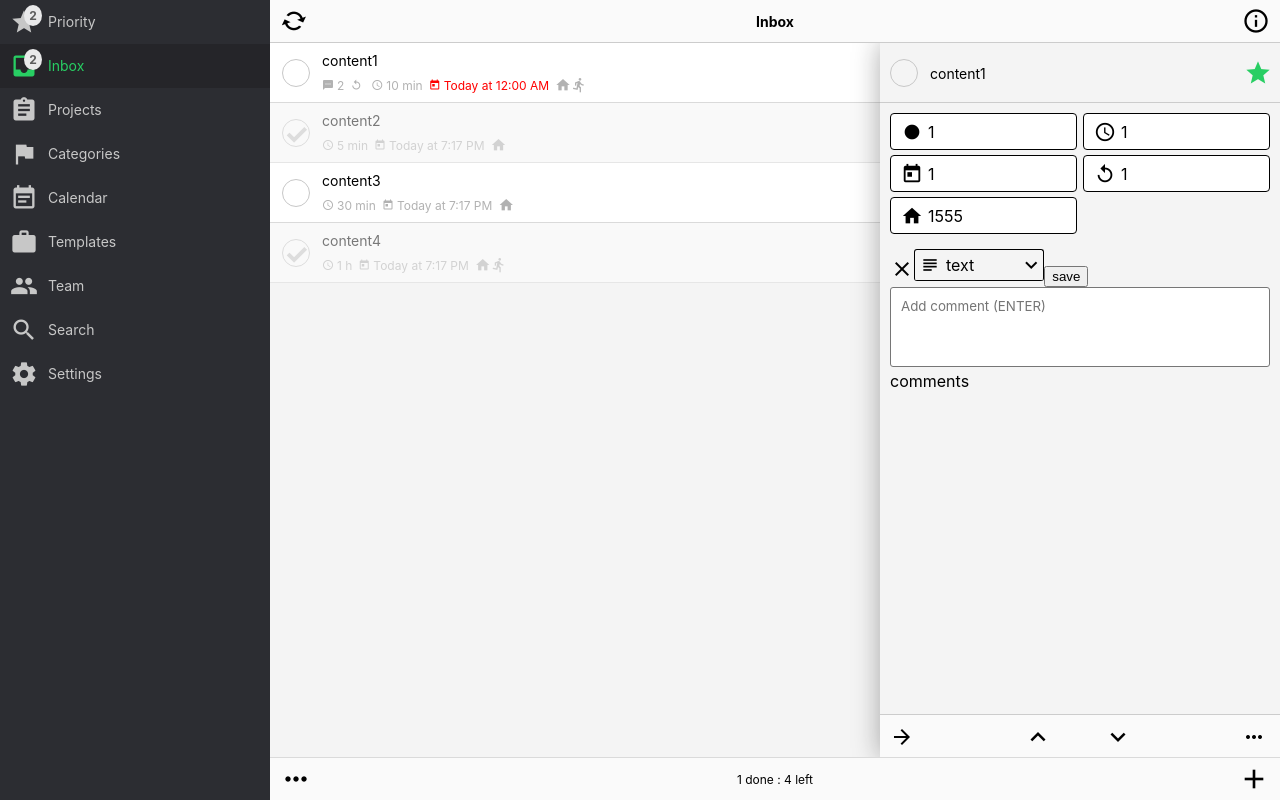
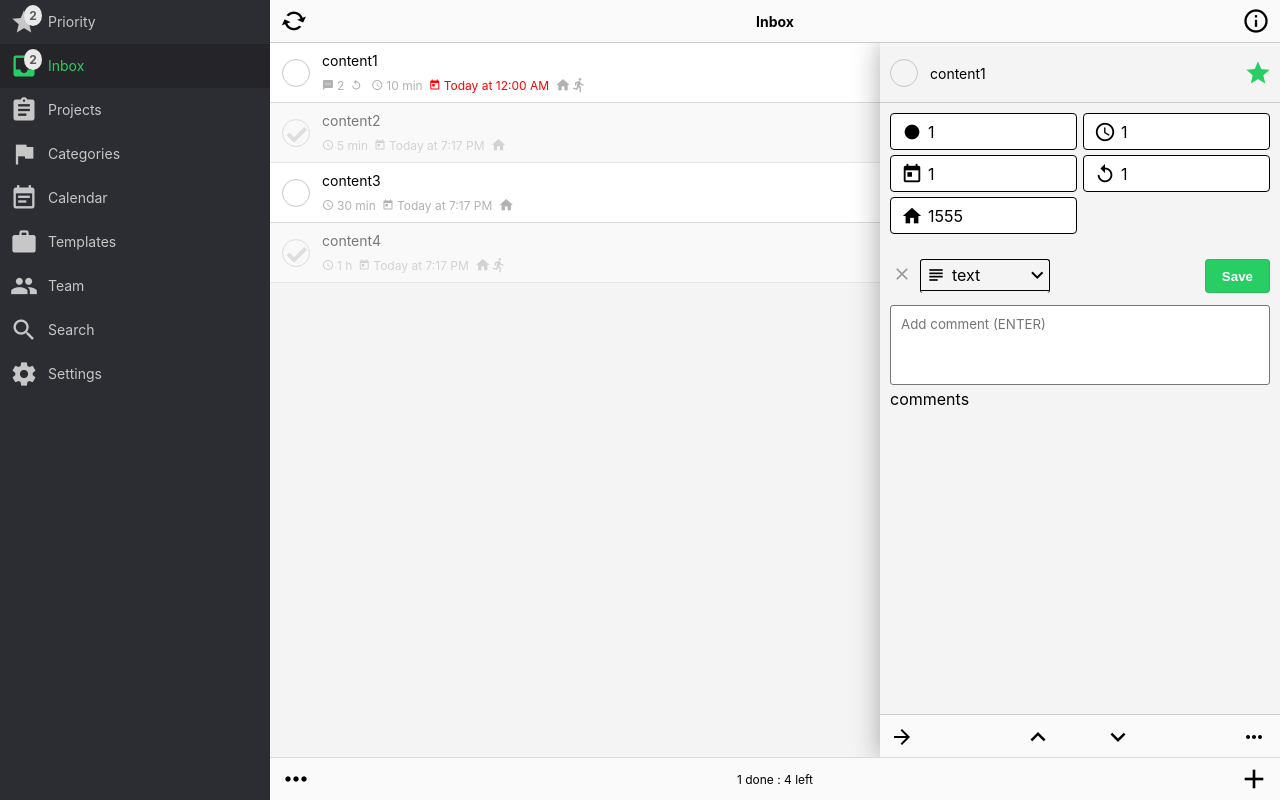
Before and after one commit to rafalrybicki/nozbe, a React (Create React App) app: page /inbox in a window 1280 px wide. Built offline with nearby package versions, Linux system fonts and the light colour scheme.

Commit message:
Add SelectCommentType

```diff
--- a/src/components/TaskDetails/NewComment.css
+++ b/src/components/TaskDetails/NewComment.css
@@ -1,5 +1,6 @@
 .new-comment {
   position: relative;
+  padding-top: 10px;
 }
 
 .new-comment textarea {
@@ -18,39 +19,27 @@
   min-height: 110px;
 }
 
-.new-comment .test {
-  background-color: red;
+.new-comment button {
+  display: inline-block;
+  height: 34px;
+  color: white;
+  border-radius: 4px;
+  background-color: #28ce63;
+  border: 1px solid rgba(21,21,21,0.1);
+  padding: 8px 16px;
+  outline: none;
+  font-weight: bold;
+  position: absolute;
+  right: 0;
+  cursor: pointer;
 }
 
-.select {
-  position: relative;
+.new-comment .close {
   display: inline-block;
-  border: 1px solid black;
-  border-bottom: none;
-  border-radius: 3px;
-  height: 32px;
-  overflow: hidden;
+  position: absolute;
+  top: 15px;
+  left: 2px;
+  font-size: 20px;
+  color: #999;
+  cursor: pointer;
 }
-
-.select:hover {
-  height: auto;
-}
-
-.select .down {
-  position: absolute;
-  right: 0;
-  top: 3px;
-}
-
-.select .option {
-  display: flex;
-  align-content: center;
-  border-bottom: 1px solid black;
-  padding: 5px;
-  padding-right: 30px;
-}
-
-.select .option .material-icons {
-  font-size: 20px;
-  margin-right: 6px;
-}
--- a/src/components/TaskDetails/NewComment.js
+++ b/src/components/TaskDetails/NewComment.js
@@ -1,29 +1,14 @@
 import React from 'react';
 import './NewComment.css'
+import SelectCommentType from './SelectCommentType'
 import Icon from '@material-ui/core/Icon';
 
 function NewComment(props) {
   return (
     <div className="new-comment">
-      <Icon>close</Icon>
-
-      <div className="select">
-        <Icon className="down">expand_more</Icon>
-        <div className="option" data-value="text">
-          <Icon>subject</Icon>
-          <span>text</span>
-        </div>
-        <div className="option" data-value="checklist">
-          <Icon>list</Icon>
-          <span>checklist</span>
-        </div>
-        <div className="option" data-value="attachment">
-          <Icon>attach_file</Icon>
-          <span>text</span>
-        </div>
-      </div>
-
-      <button>save</button>
+      <Icon className="close">close</Icon>
+      <SelectCommentType />
+      <button>Save</button>
       <textarea placeholder="Add comment (ENTER)" />
 
     </div>
--- /dev/null
+++ b/src/components/TaskDetails/SelectCommentType.css
@@ -0,0 +1,35 @@
+.select {
+  margin-left: 30px;
+  position: relative;
+  display: inline-block;
+  border: 1px solid black;
+  border-bottom: none;
+  border-radius: 3px;
+  height: 34px;
+  overflow: hidden;
+  cursor: pointer;
+  margin-bottom: 8px;
+}
+
+.select:hover {
+  height: auto;
+}
+
+.select .down {
+  position: absolute;
+  right: 0;
+  top: 3px;
+}
+
+.select .option {
+  display: flex;
+  align-content: center;
+  border-bottom: 1px solid black;
+  padding: 5px;
+  padding-right: 30px;
+}
+
+.select .option .material-icons {
+  font-size: 20px;
+  margin-right: 6px;
+}
--- /dev/null
+++ b/src/components/TaskDetails/SelectCommentType.js
@@ -0,0 +1,25 @@
+import React from 'react';
+import './SelectCommentType.css'
+import Icon from '@material-ui/core/Icon';
+
+function SelectCommentType(props) {
+  return (
+    <div className="select">
+      <Icon className="down">expand_more</Icon>
+      <div className="option" data-value="text">
+        <Icon>subject</Icon>
+        <span>text</span>
+      </div>
+      <div className="option" data-value="checklist">
+        <Icon>list</Icon>
+        <span>checklist</span>
+      </div>
+      <div className="option" data-value="attachment">
+        <Icon>attach_file</Icon>
+        <span>text</span>
+      </div>
+    </div>
+  );
+}
+
+export default SelectCommentType;
```
